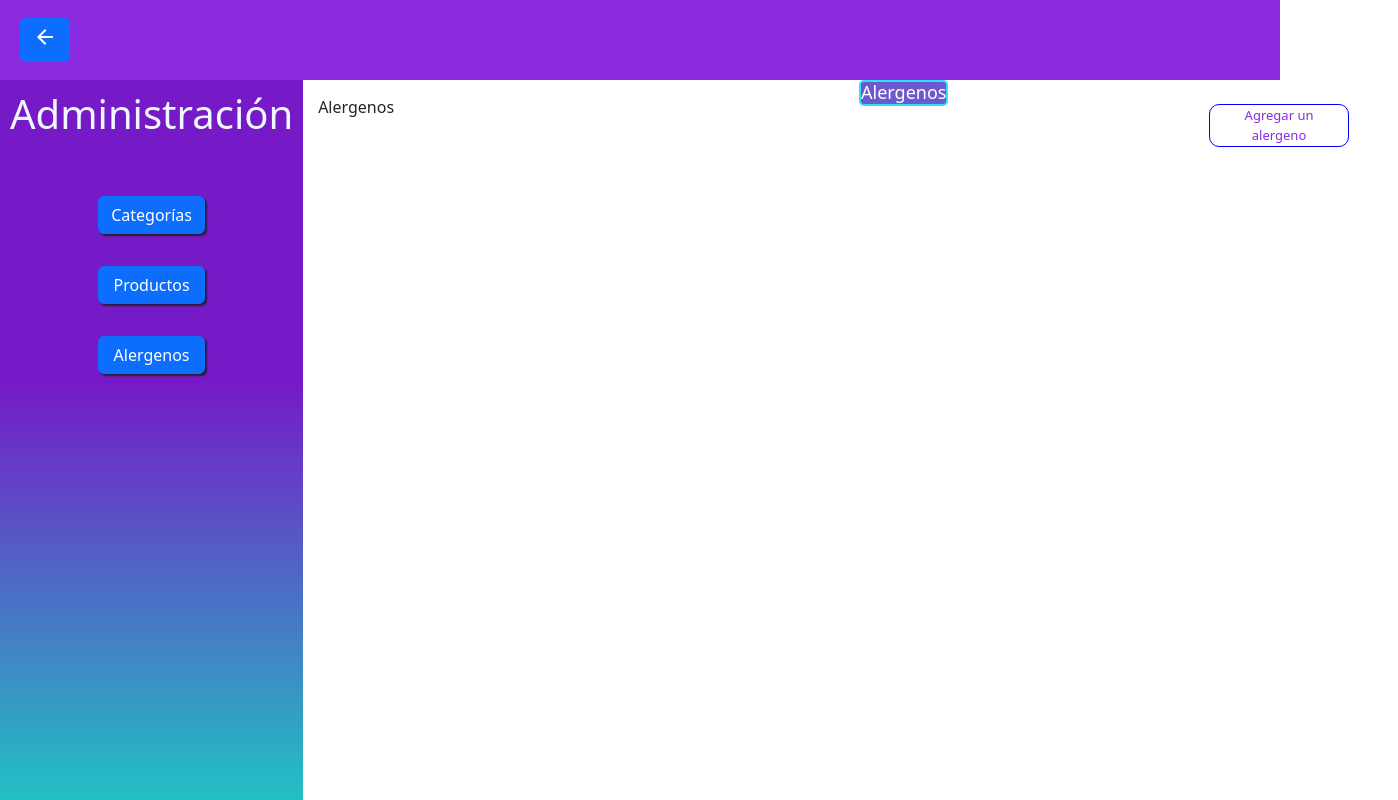
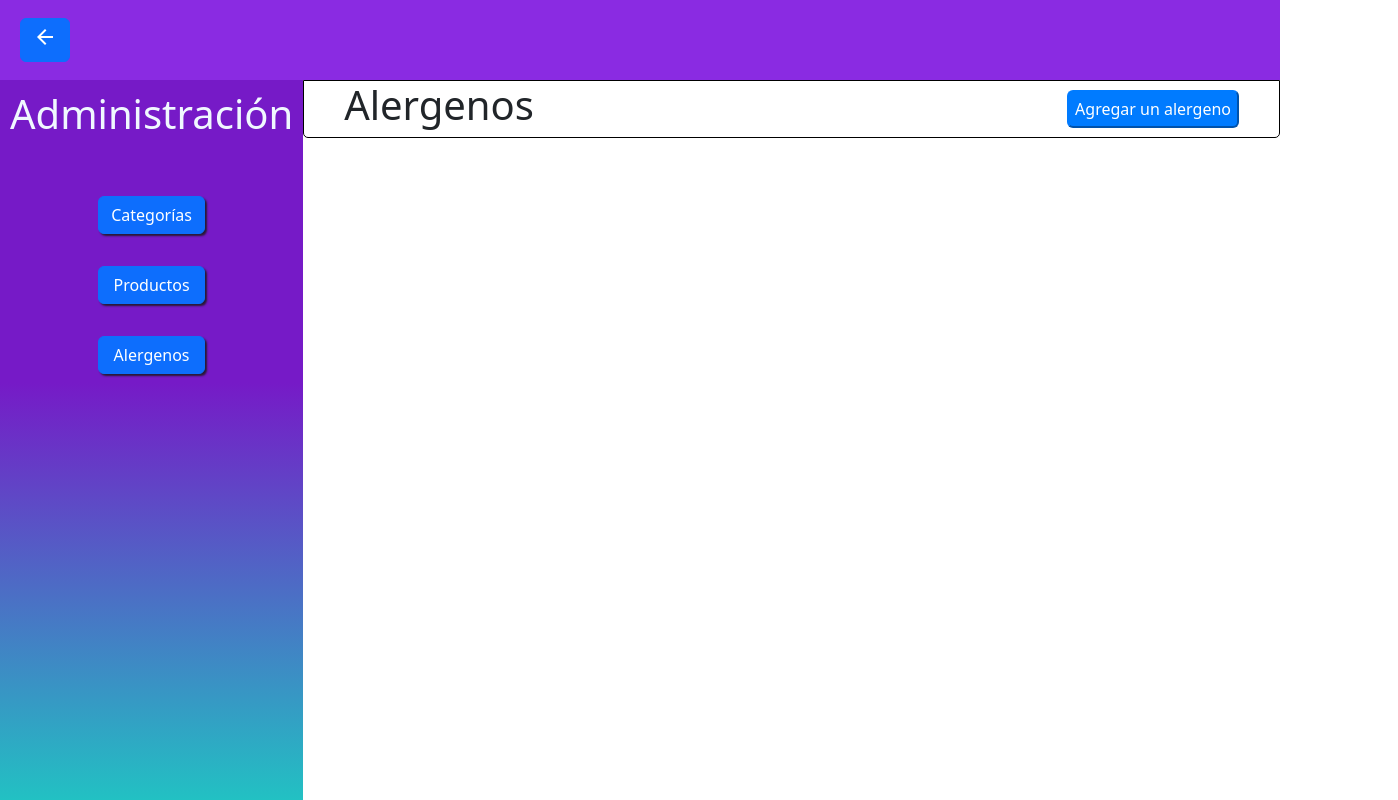
Before and after one commit to ThomasMunoz27/ProyectoFinal_Programacion_3_UTN, a React (Vite) app in the folder Proyecto Final Programacion 3 UTN/: page /administracion/alergenos in a window 1280 px wide. Shown: the whole page, 1398 px wide, since content can reach past the window. Built offline with nearby package versions, Linux system fonts and the light colour scheme.

Commit message:
Cambio alergenos

```diff
--- a/Proyecto Final Programacion 3 UTN/src/components/screens/Administration/Alergenos/Alergenos.module.css
+++ b/Proyecto Final Programacion 3 UTN/src/components/screens/Administration/Alergenos/Alergenos.module.css
@@ -1,48 +1,45 @@
 .mainContent {
     display: flex;
-}
-.contentHero{
-    padding: 15px;
-    height: 100%;
-    width: 100%;
-}
-
-.MainDiv {
-
-    display: flex;
-    text-align: center;
-    width: 100%;
-}
-
-.MainDivTitle {
-    border: solid rgb(47, 224, 255) 0.3vh;
-    border-radius: 5px;
-    background-color: slateblue;
-    color: white;
-    font-size: large;
-    margin-inline: 450px;
-    margin-bottom: auto;
 
 }
 
-.AddAlergen {
-    font-size: small;
-    width: 140px;
-    margin-bottom: auto;
-    margin-top: 3vh;
-    position: absolute;
-    margin-left: 800px;
-    border-radius: 10px;
-    color: blueviolet;
-    background-color: transparent;
-    border: solid blue 0.1vh;
 
+.MainDiv {
+    text-align: center;
+    width: 100%;
+    justify-content: center;
 }
 
-.AddAlergen:hover {
-    background-color: blueviolet;
-    color: white;
+.titleContainer {
+    display: flex;
+    flex-direction: row;
+    border: 1px solid black;
+    width: 100%;
+    align-items: center;
+    justify-content: space-between;
+    padding: 0 40px;
+    margin: 0 auto;
+    border-bottom-left-radius: 5px;
+    border-bottom-right-radius: 5px;
 }
+
+
+
+
+
+/* Modal y boton */
+
+.AddAlergen {
+
+    background-color: #007bff;
+    color: #fff;
+    border-radius: 6px;
+    border-color: #007bff;
+    font-size: 16px;
+    height: 38px;
+}
+
+
 
 .ModalAddAlergenTitle {
     margin-top: 30px;
@@ -50,77 +47,46 @@
 }
 
 .ModalAddAlergen {
-
-    font-size: medium;
-    text-align: center;
-    position: absolute;
-    display: none;
-    flex-direction: column;
-    gap: 50px;
-    top: 100px;
-    right: 300px;
-    border: solid black 2px;
-    width: 700px;
-    height: 400px;
-    background-color: white;
-    border-radius: 18px;
-}
-
-.ModalAddAlergenActive {
-    font-size: medium;
+    min-height: 50vh;
+    min-width: 600px;
+    top: 50%;
+    left: 50%;
+    transform: translate(-50%, -50%);
     text-align: center;
     position: absolute;
     display: flex;
     flex-direction: column;
     gap: 50px;
-    top: 100px;
-    right: 300px;
+
     border: solid black 2px;
-    width: 700px;
-    height: 400px;
+    box-shadow: 5px 5px 25px;
     background-color: white;
     border-radius: 18px;
+    padding: 20px;
+}
+
+.hidden{    display: none;
 }
 
 .ModalAddAlergenInputDen {
     margin-inline: 20px;
     height: 70px;
     width: 400px;
-    margin-left: 140px;
+    margin: 0 auto;
 }
 
 .ModalAddAlergenButtons {
-    margin-inline: 40px;
     display: flex;
-    gap: 220px;
-    margin-left: 120px;
-    height: 40px;
+    justify-content: space-between;
+    margin: 0 auto;
+    width: 80%;
 }
 
-.ModalCancel {
-    padding-inline: 15px;
-    background-color: transparent;
-    outline: none;
-    border: solid rgb(0, 60, 255) 1px;
-    color: rgb(0, 17, 255);
-    border-radius: 10px;
+.ModalAddAlergenButtons button{
+    background-color: #007bff;
+    color: #fff;
+    border-radius: 6px;
+    border-color: #007bff;
+    font-size: 16px;
+    height: 38px;
 }
-
-.ModalConfirm {
-    padding-inline: 15px;
-    background-color: transparent;
-    outline: none;
-    border: solid rgb(4, 0, 255) 1px;
-    color: rgb(25, 0, 255);
-    border-radius: 10px;
-}
-
-.ModalConfirm:hover {
-    background-color: rgb(17, 0, 255);
-    color: black;
-}
-
-.ModalCancel:hover {
-    background-color: rgb(0, 47, 255);
-    color: black;
-}
--- a/Proyecto Final Programacion 3 UTN/src/components/screens/Administration/Alergenos/Alergenos.tsx
+++ b/Proyecto Final Programacion 3 UTN/src/components/screens/Administration/Alergenos/Alergenos.tsx
@@ -4,17 +4,8 @@ import styles from "./Alergenos.module.css";
 import { FC, MouseEventHandler, useState } from "react";
 
 // Función para mostrar alérgenos (no está implementada)
-function showAlergens(alergen: HTMLCollection) {
-  const alergens = document.getElementsByClassName("Alergen");
-}
 
-const Alergen = () => {
-  return (
-    <div className={styles.Alergen}>
-      {/* Aquí puedes añadir contenido para cada alergeno */}
-    </div>
-  );
-};
+
 
 const BodyDeploy = () => {
   return (
@@ -24,13 +15,6 @@ const BodyDeploy = () => {
   );
 };
 
-const AddAlergen = () => {
-  return (
-    <div className={styles.AddAlergen}>
-      {/* Aquí puedes añadir contenido para agregar alérgenos */}
-    </div>
-  );
-};
 
 type AddAlergenButtonProps = {
   onClick: MouseEventHandler<HTMLButtonElement>;
@@ -51,7 +35,7 @@ const ModalAddAlergen: FC<ModalAddAlergenProps> = ({ isVisible, closeModal }) =>
   };
 
   return (
-    <form className={`${styles.ModalAddAlergen} ${isVisible ? styles.ModalAddAlergenActive : ''}`}>
+    <form className={`${styles.ModalAddAlergen} ${isVisible ? styles.ModalAddAlergen : styles.hidden}`}>
       <div className={styles.ModalAddAlergenTitle}>Crear un alergeno</div>
       <input type="text" placeholder="Ingresa una denominación" className={styles.ModalAddAlergenInputDen} />
       <div className={styles.ModalAddAlergenImageSelector}>
@@ -67,7 +51,7 @@ const ModalAddAlergen: FC<ModalAddAlergenProps> = ({ isVisible, closeModal }) =>
   );
 };
 
-const AddAlergenButton: FC<AddAlergenButtonProps> = ({ onClick, closeModal }) => {
+const AddAlergenButton: FC<AddAlergenButtonProps> = ({ onClick }) => {
   return (
     <button className={styles.AddAlergen} onClick={onClick}>Agregar un alergeno</button>
   );
@@ -82,8 +66,11 @@ export const Alergenos = () => {
   const MainDiv: FC = () => {
     return (
       <div className={styles.MainDiv}>
-        <h1 className={styles.MainDivTitle}>Alergenos</h1>
+        <div className={styles.titleContainer}>
+
+        <h1>Alergenos</h1>
         <AddAlergenButton onClick={openModal} closeModal={closeModal} /> {/* Aquí se pasa closeModal */}
+        </div>
         <BodyDeploy />
       </div>
     );
@@ -95,9 +82,7 @@ export const Alergenos = () => {
       <div className={styles.mainContent}>
         <AdministrationAside />
 
-        <div className={styles.contentHero}>
-          Alergenos
-        </div>
+
 
         <MainDiv />
         <ModalAddAlergen isVisible={isModalVisible} closeModal={closeModal} />
```
